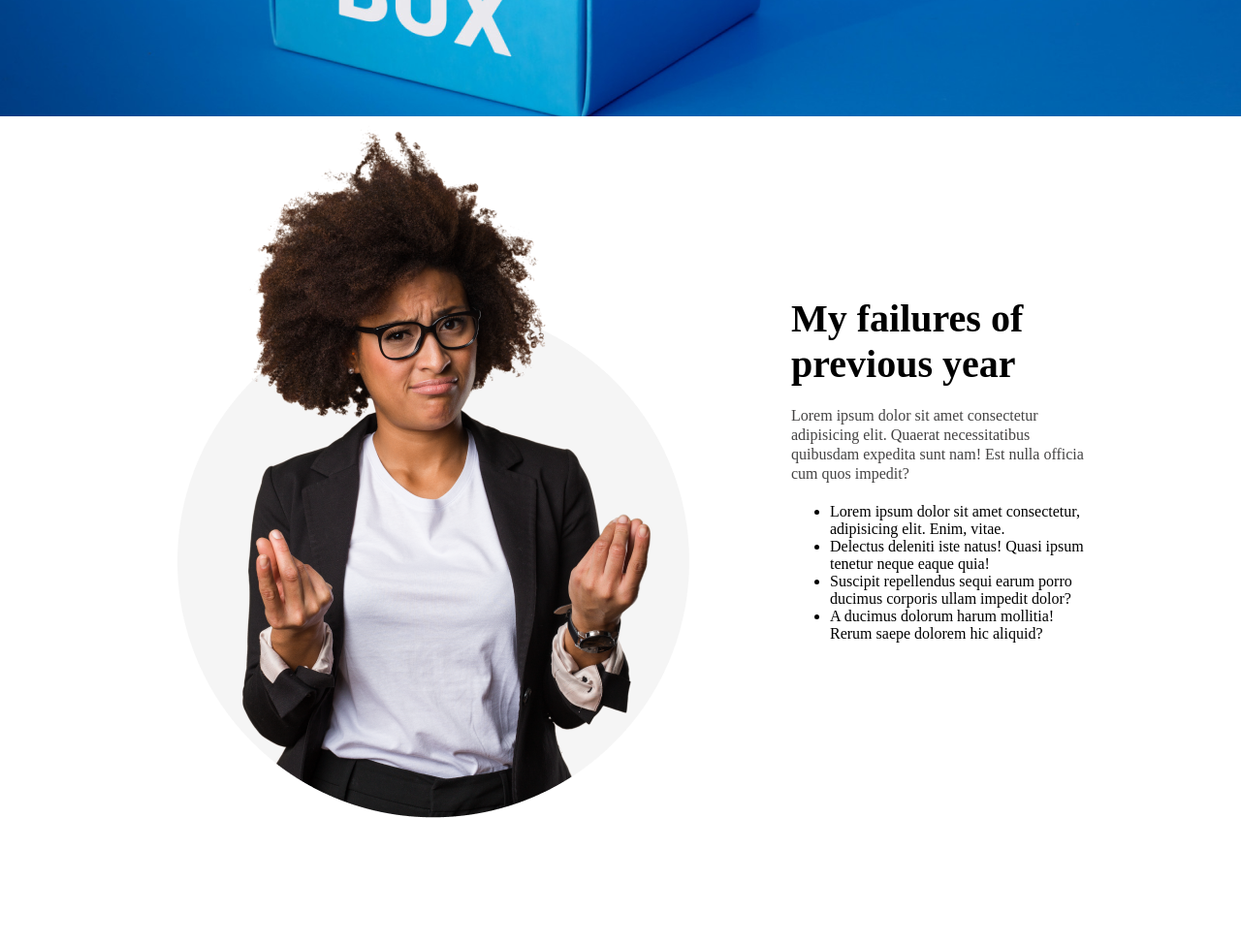
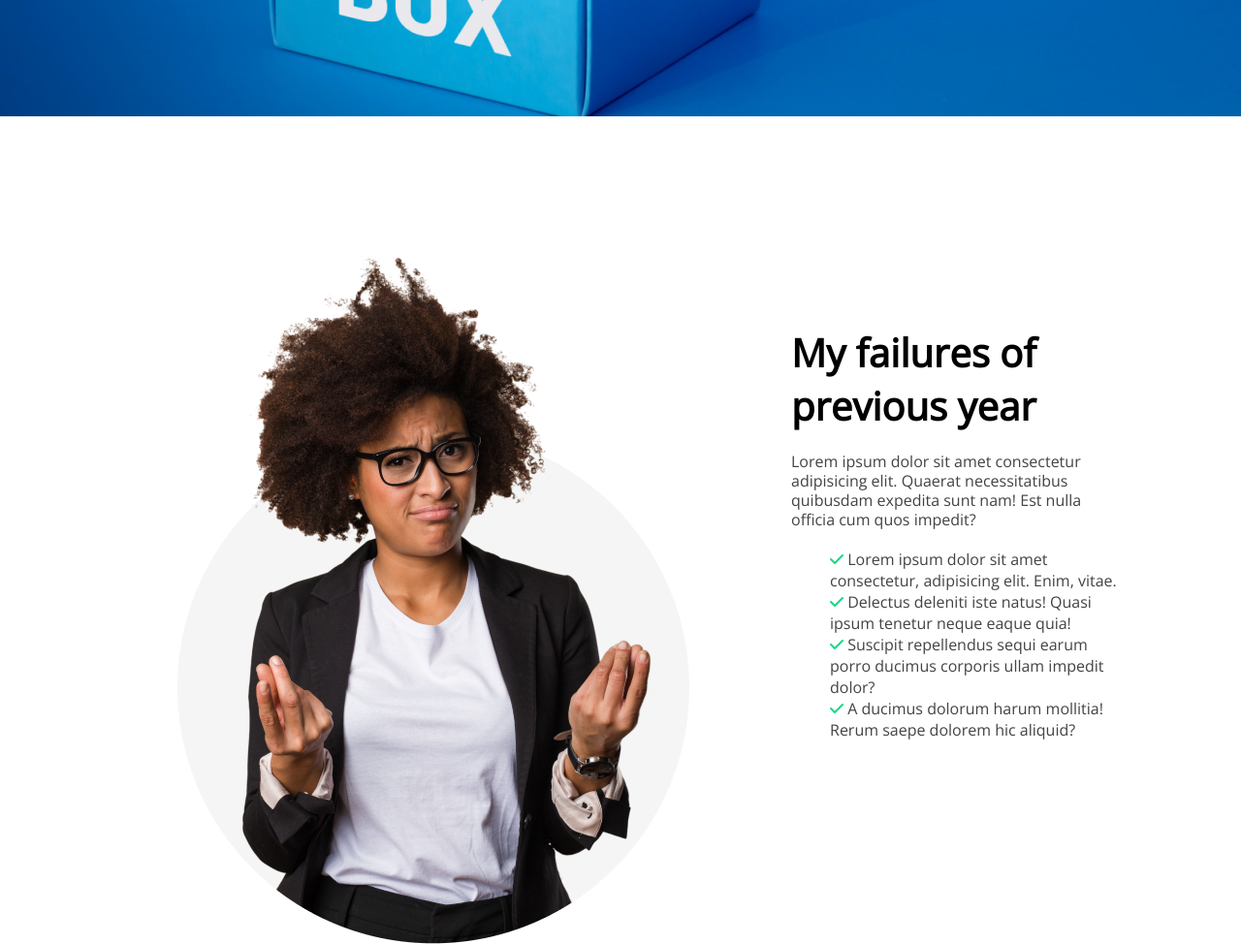
Before and after one commit to annysen/new-year-new-me, a plain HTML site: page index.html in a window 1280 px wide. Shown: the part 680-1654 px from the top of the page at 97% size. Before the commit the page ends 1600 px from the top, so only its background shows below. Drawn offline with nearby package versions, Linux system fonts and the light colour scheme.

Commit message:
confess section almost done

```diff
--- a/index.html
+++ b/index.html
@@ -5,6 +5,21 @@
     <meta http-equiv="X-UA-Compatible" content="IE=edge" />
     <meta name="viewport" content="width=device-width, initial-scale=1.0" />
     <title>New Me</title>
+
+    <!-- font link  -->
+
+    <link rel="preconnect" href="https://fonts.googleapis.com" />
+    <link rel="preconnect" href="https://fonts.gstatic.com" crossorigin />
+    <link
+      href="https://fonts.googleapis.com/css2?family=Open+Sans&display=swap"
+      rel="stylesheet"
+    />
+
+    <!-- font awosome  -->
+    <script
+      src="https://kit.fontawesome.com/9eb8c80ef6.js"
+      crossorigin="anonymous"
+    ></script>
     <!-- css link  -->
     <link rel="stylesheet" href="styles/style.css" />
   </head>
@@ -42,19 +57,23 @@
                 cum quos impedit?
               </p>
               <ul>
-                <li>
+                <li class="li-items">
+                  <i class="fa-solid fa-check check-color"></i>
                   Lorem ipsum dolor sit amet consectetur, adipisicing elit.
                   Enim, vitae.
                 </li>
-                <li>
+                <li class="li-items">
+                  <i class="fa-solid fa-check check-color"></i>
                   Delectus deleniti iste natus! Quasi ipsum tenetur neque eaque
                   quia!
                 </li>
-                <li>
+                <li class="li-items">
+                  <i class="fa-solid fa-check check-color"></i>
                   Suscipit repellendus sequi earum porro ducimus corporis ullam
                   impedit dolor?
                 </li>
-                <li>
+                <li class="li-items">
+                  <i class="fa-solid fa-check check-color"></i>
                   A ducimus dolorum harum mollitia! Rerum saepe dolorem hic
                   aliquid?
                 </li>
--- a/styles/style.css
+++ b/styles/style.css
@@ -1,6 +1,6 @@
 * {
     margin: 0;
-
+    font-family: 'Open Sans', sans-serif;
 }
 
 .btn-primary {
@@ -57,7 +57,9 @@
     gap: 87px;
 }
 
-.confess-img {}
+.confess-img {
+    margin-top: 130px;
+}
 
 .confess-elements {
     display: flex;
@@ -77,3 +79,19 @@
     margin: 20px 0;
     line-height: 20px;
 }
+
+.confess-elements ul {
+    width: 100%;
+    margin: 0;
+    padding: ;
+}
+
+.li-items {
+    list-style: none;
+    width: 100%;
+    color: #444343;
+}
+
+.check-color {
+    color: #16D887;
+}
```
